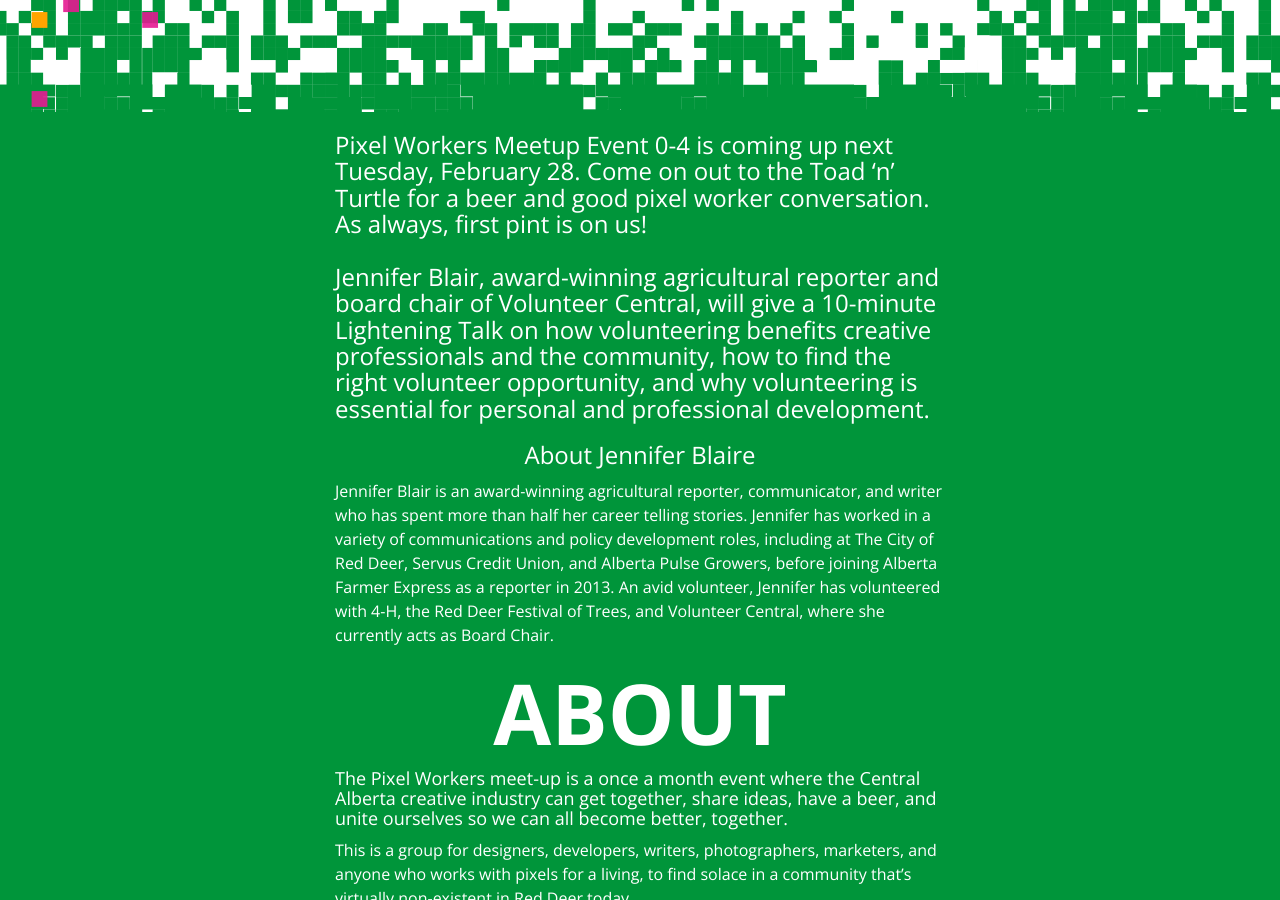
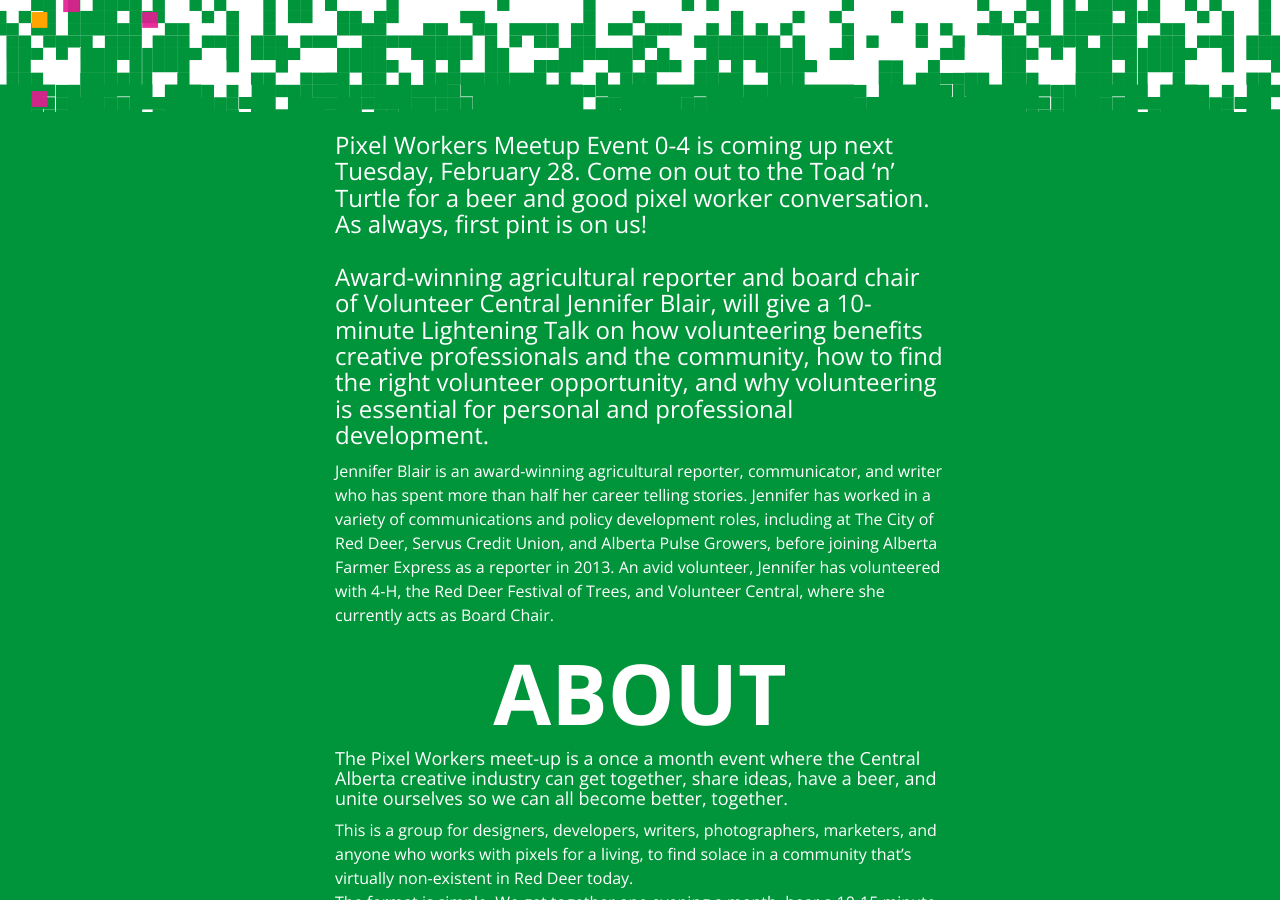
Before and after one commit to pixelworkers/pixelworkers.github.io, a Jekyll site: the page built from index.html, in a window 1280 px wide and 900 px high, scrolled down 705 px. Built offline with Jekyll 4.4.1, drawn with Linux system fonts in a browser that asks for light colours.

Commit message:
remove title and change copy slightly.

```diff
--- a/_includes/frontPage.html
+++ b/_includes/frontPage.html
@@ -28,9 +28,8 @@
       <h3 id="postpone">
 		Pixel Workers Meetup Event 0-4 is coming up next Tuesday, February 28. Come on out to the Toad ‘n’ Turtle for a beer and good pixel worker conversation. As always, first pint is on us!
 		<br><br>
-		Jennifer Blair, award-winning agricultural reporter and board chair of Volunteer Central, will give a 10-minute Lightening Talk on how volunteering benefits creative professionals and the community, how to find the right volunteer opportunity, and why volunteering is essential for personal and professional development.
+		Award-winning agricultural reporter and board chair of Volunteer Central Jennifer Blair, will give a 10-minute Lightening Talk on how volunteering benefits creative professionals and the community, how to find the right volunteer opportunity, and why volunteering is essential for personal and professional development.
       </h3>
-      <h3 class="text-center">About Jennifer Blaire</h3>
       <p>Jennifer Blair is an award-winning agricultural reporter, communicator, and writer who has spent more than half her career telling stories. Jennifer has worked in a variety of communications and policy development roles, including at The City of Red Deer, Servus Credit Union, and Alberta Pulse Growers, before joining Alberta Farmer Express as a reporter in 2013. An avid volunteer, Jennifer has volunteered with 4-H, the Red Deer Festival of Trees, and Volunteer Central, where she currently acts as Board Chair. </p>
       <h2 class="text-center">ABOUT</h2>
       <h4>
```
